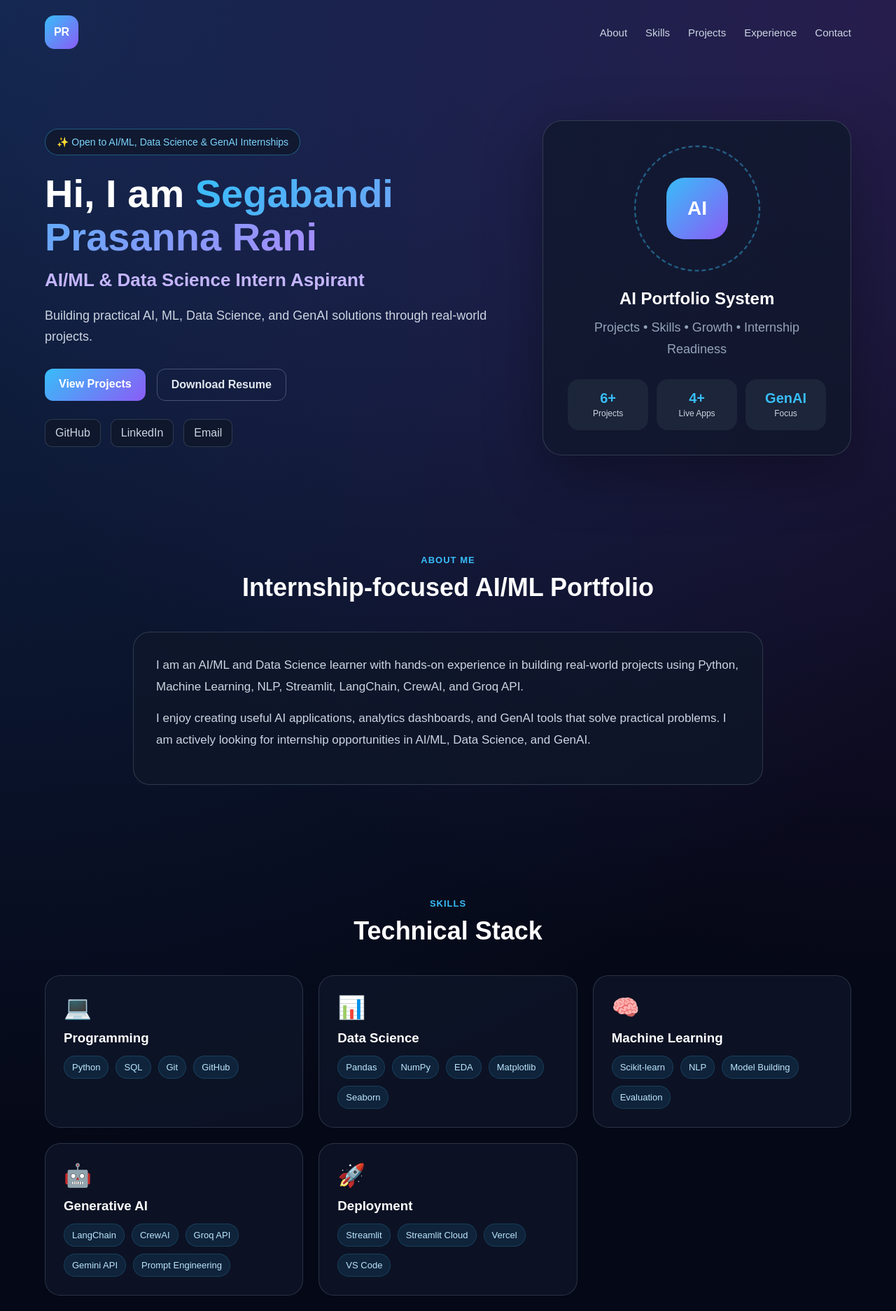
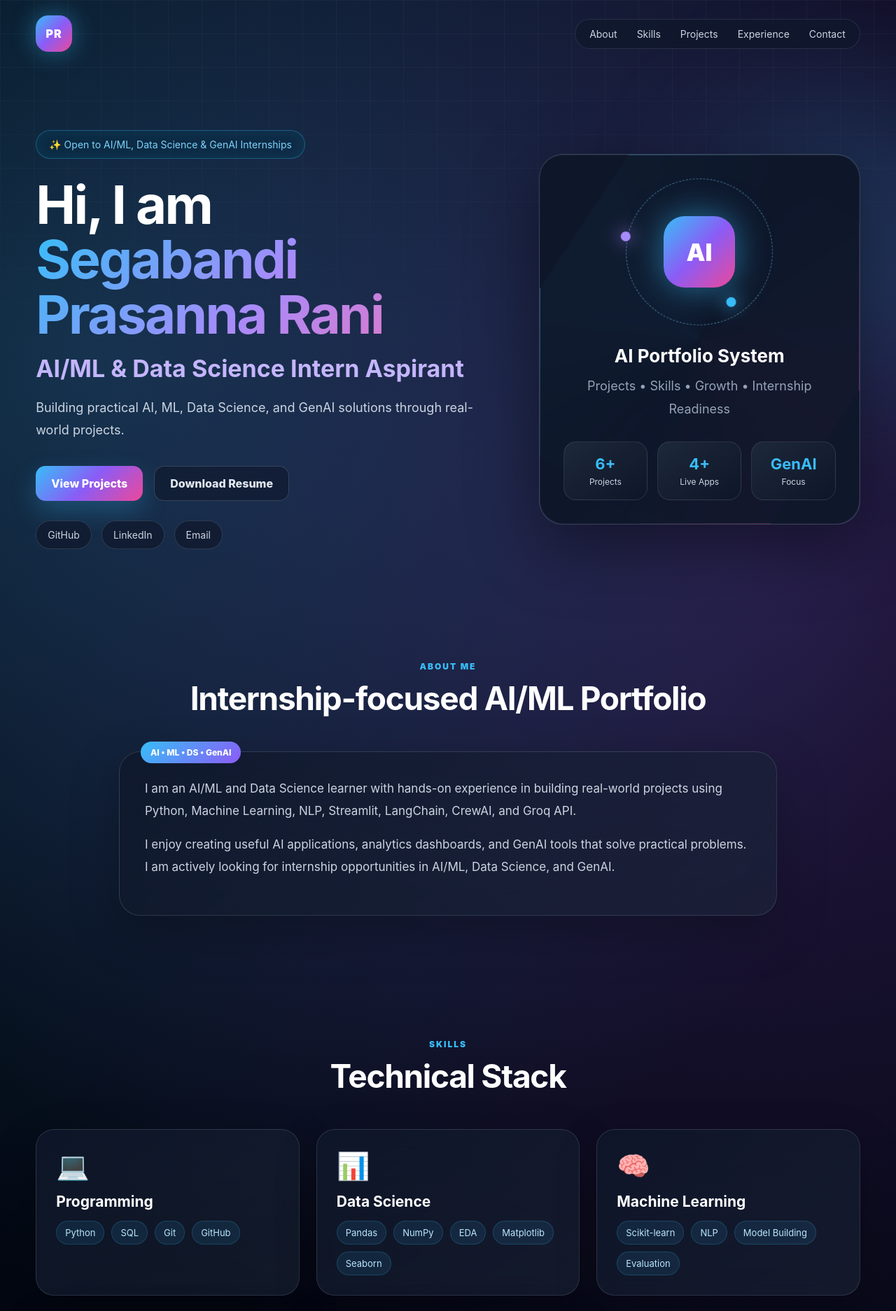
Before and after one commit to Prasannasegabandi36/prasanna-ai-ml-portfolio, a React (Vite) app: page / in a window 1280 px wide. Shown: the top 1874 px of the page at 70% size. Built offline with nearby package versions, Linux system fonts and the light colour scheme.

Commit message:
Update style.css

```diff
--- a/src/style.css
+++ b/src/style.css
@@ -9,9 +9,10 @@ html {
 }
 
 body {
-  font-family: Arial, Helvetica, sans-serif;
-  background: #050816;
+  font-family: Inter, Arial, Helvetica, sans-serif;
+  background: #030712;
   color: #ffffff;
+  overflow-x: hidden;
 }
 
 a {
@@ -22,14 +23,50 @@ a {
 .app {
   min-height: 100vh;
   background:
-    radial-gradient(circle at top left, rgba(59, 130, 246, 0.25), transparent 35%),
-    radial-gradient(circle at top right, rgba(168, 85, 247, 0.2), transparent 30%),
-    #050816;
+    radial-gradient(circle at 10% 10%, rgba(56, 189, 248, 0.22), transparent 28%),
+    radial-gradient(circle at 85% 15%, rgba(168, 85, 247, 0.22), transparent 30%),
+    radial-gradient(circle at 50% 100%, rgba(34, 197, 94, 0.08), transparent 35%),
+    #030712;
+  position: relative;
+}
+
+.app::before {
+  content: "";
+  position: fixed;
+  inset: 0;
+  background-image:
+    linear-gradient(rgba(255,255,255,0.035) 1px, transparent 1px),
+    linear-gradient(90deg, rgba(255,255,255,0.035) 1px, transparent 1px);
+  background-size: 48px 48px;
+  mask-image: linear-gradient(to bottom, black, transparent 80%);
+  pointer-events: none;
+  z-index: 0;
+}
+
+.app::after {
+  content: "";
+  position: fixed;
+  width: 420px;
+  height: 420px;
+  right: -160px;
+  top: 140px;
+  background: rgba(56, 189, 248, 0.18);
+  filter: blur(100px);
+  border-radius: 50%;
+  pointer-events: none;
+}
+
+.navbar,
+.hero,
+.section,
+footer {
+  position: relative;
+  z-index: 1;
 }
 
 .navbar {
-  width: 90%;
-  max-width: 1200px;
+  width: 92%;
+  max-width: 1220px;
   margin: auto;
   padding: 22px 0;
   display: flex;
@@ -38,21 +75,32 @@ a {
 }
 
 .logo {
-  width: 48px;
-  height: 48px;
-  border-radius: 14px;
-  background: linear-gradient(135deg, #38bdf8, #8b5cf6);
+  width: 52px;
+  height: 52px;
+  border-radius: 18px;
+  background: linear-gradient(135deg, #38bdf8, #8b5cf6, #ec4899);
   display: flex;
   align-items: center;
   justify-content: center;
-  font-weight: 800;
+  font-weight: 900;
+  letter-spacing: 1px;
+  box-shadow: 0 0 35px rgba(56, 189, 248, 0.45);
 }
 
 .navLinks {
   display: flex;
-  gap: 26px;
-  font-size: 15px;
+  gap: 28px;
+  padding: 12px 20px;
+  border-radius: 999px;
+  background: rgba(15, 23, 42, 0.65);
+  border: 1px solid rgba(148, 163, 184, 0.18);
+  backdrop-filter: blur(16px);
+}
+
+.navLinks a {
+  font-size: 14px;
   color: #cbd5e1;
+  transition: 0.25s ease;
 }
 
 .navLinks a:hover {
@@ -60,55 +108,61 @@ a {
 }
 
 .hero {
-  width: 90%;
-  max-width: 1200px;
+  width: 92%;
+  max-width: 1220px;
   margin: auto;
-  padding: 80px 0 60px;
+  padding: 90px 0 70px;
   display: grid;
-  grid-template-columns: 1.2fr 0.8fr;
-  gap: 50px;
+  grid-template-columns: 1.18fr 0.82fr;
+  gap: 58px;
   align-items: center;
 }
 
 .badge {
-  display: inline-block;
-  padding: 10px 16px;
-  border: 1px solid rgba(56, 189, 248, 0.4);
-  background: rgba(15, 23, 42, 0.8);
+  display: inline-flex;
+  align-items: center;
+  gap: 8px;
+  padding: 11px 18px;
+  border-radius: 999px;
+  background: rgba(8, 47, 73, 0.5);
+  border: 1px solid rgba(56, 189, 248, 0.35);
   color: #7dd3fc;
-  border-radius: 999px;
-  margin-bottom: 24px;
   font-size: 14px;
+  margin-bottom: 26px;
+  box-shadow: inset 0 0 20px rgba(56, 189, 248, 0.08);
 }
 
 .hero h1 {
-  font-size: 56px;
-  line-height: 1.1;
-  margin-bottom: 15px;
+  font-size: clamp(42px, 6vw, 76px);
+  line-height: 1.03;
+  letter-spacing: -2.5px;
+  margin-bottom: 18px;
 }
 
 .hero h1 span {
-  background: linear-gradient(135deg, #38bdf8, #a78bfa);
+  display: block;
+  background: linear-gradient(135deg, #38bdf8, #a78bfa, #f472b6);
   -webkit-background-clip: text;
   color: transparent;
 }
 
 .hero h2 {
+  font-size: clamp(22px, 3vw, 34px);
   color: #c4b5fd;
-  font-size: 26px;
   margin-bottom: 20px;
+  font-weight: 700;
 }
 
 .hero p {
-  max-width: 650px;
+  max-width: 680px;
   color: #cbd5e1;
   font-size: 18px;
-  line-height: 1.7;
+  line-height: 1.8;
 }
 
 .heroButtons,
 .contactButtons {
-  margin-top: 30px;
+  margin-top: 34px;
   display: flex;
   gap: 16px;
   flex-wrap: wrap;
@@ -116,69 +170,148 @@ a {
 
 .primaryBtn,
 .secondaryBtn {
-  padding: 13px 20px;
-  border-radius: 12px;
-  font-weight: 700;
-  display: inline-block;
+  padding: 14px 22px;
+  border-radius: 14px;
+  font-weight: 800;
+  display: inline-flex;
+  align-items: center;
+  justify-content: center;
+  min-height: 48px;
+  transition: 0.25s ease;
 }
 
 .primaryBtn {
-  background: linear-gradient(135deg, #38bdf8, #8b5cf6);
-  color: white;
+  background: linear-gradient(135deg, #38bdf8, #8b5cf6, #ec4899);
+  color: #ffffff;
+  box-shadow: 0 15px 35px rgba(56, 189, 248, 0.25);
+}
+
+.primaryBtn:hover {
+  transform: translateY(-3px);
+  box-shadow: 0 20px 45px rgba(139, 92, 246, 0.35);
 }
 
 .secondaryBtn {
-  border: 1px solid rgba(148, 163, 184, 0.4);
+  border: 1px solid rgba(148, 163, 184, 0.28);
   color: #e2e8f0;
+  background: rgba(15, 23, 42, 0.62);
+  backdrop-filter: blur(14px);
+}
+
+.secondaryBtn:hover {
+  transform: translateY(-3px);
+  border-color: rgba(56, 189, 248, 0.55);
 }
 
 .socialLinks {
-  margin-top: 26px;
+  margin-top: 28px;
   display: flex;
   gap: 14px;
   flex-wrap: wrap;
 }
 
 .socialLinks a {
-  padding: 10px 14px;
-  border-radius: 10px;
-  background: rgba(15, 23, 42, 0.85);
-  border: 1px solid rgba(148, 163, 184, 0.25);
+  padding: 11px 16px;
+  border-radius: 999px;
+  background: rgba(15, 23, 42, 0.68);
+  border: 1px solid rgba(148, 163, 184, 0.22);
   color: #cbd5e1;
+  font-size: 14px;
+  transition: 0.25s ease;
+}
+
+.socialLinks a:hover {
+  color: white;
+  border-color: rgba(56, 189, 248, 0.55);
+  transform: translateY(-3px);
 }
 
 .heroCard {
-  padding: 35px;
-  border-radius: 28px;
-  background: rgba(15, 23, 42, 0.75);
+  padding: 34px;
+  border-radius: 34px;
+  background:
+    linear-gradient(145deg, rgba(15, 23, 42, 0.9), rgba(30, 41, 59, 0.55));
   border: 1px solid rgba(148, 163, 184, 0.25);
-  box-shadow: 0 25px 80px rgba(0, 0, 0, 0.35);
+  box-shadow:
+    0 30px 100px rgba(0, 0, 0, 0.45),
+    inset 0 1px 0 rgba(255, 255, 255, 0.08);
+  backdrop-filter: blur(18px);
   text-align: center;
+  position: relative;
+  overflow: hidden;
+}
+
+.heroCard::before {
+  content: "";
+  position: absolute;
+  inset: -2px;
+  background: conic-gradient(from 180deg, transparent, rgba(56, 189, 248, 0.45), transparent, rgba(236, 72, 153, 0.38), transparent);
+  animation: spinBorder 6s linear infinite;
+  z-index: -1;
+}
+
+.heroCard::after {
+  content: "";
+  position: absolute;
+  inset: 1px;
+  background: rgba(15, 23, 42, 0.92);
+  border-radius: 33px;
+  z-index: -1;
+}
+
+@keyframes spinBorder {
+  to {
+    transform: rotate(360deg);
+  }
 }
 
 .orbit {
-  width: 180px;
-  height: 180px;
+  width: 210px;
+  height: 210px;
   border-radius: 50%;
-  margin: 0 auto 25px;
-  border: 2px dashed rgba(56, 189, 248, 0.5);
+  margin: 0 auto 28px;
+  border: 1px dashed rgba(125, 211, 252, 0.55);
   display: flex;
   align-items: center;
   justify-content: center;
-  animation: rotate 14s linear infinite;
+  animation: rotate 16s linear infinite;
+  position: relative;
+}
+
+.orbit::before,
+.orbit::after {
+  content: "";
+  position: absolute;
+  width: 14px;
+  height: 14px;
+  border-radius: 50%;
+  background: #38bdf8;
+  box-shadow: 0 0 25px #38bdf8;
+}
+
+.orbit::before {
+  top: 12px;
+}
+
+.orbit::after {
+  bottom: 22px;
+  right: 20px;
+  background: #a78bfa;
+  box-shadow: 0 0 25px #a78bfa;
 }
 
 .orbitCenter {
-  width: 88px;
-  height: 88px;
-  border-radius: 26px;
-  background: linear-gradient(135deg, #38bdf8, #8b5cf6);
+  width: 102px;
+  height: 102px;
+  border-radius: 30px;
+  background: linear-gradient(135deg, #38bdf8, #8b5cf6, #ec4899);
   display: flex;
   align-items: center;
   justify-content: center;
-  font-weight: 900;
-  font-size: 28px;
-  animation: rotateBack 14s linear infinite;
+  font-weight: 950;
+  font-size: 34px;
+  animation: rotateBack 16s linear infinite;
+  box-shadow: 0 0 48px rgba(56, 189, 248, 0.55);
 }
 
 @keyframes rotate {
@@ -202,7 +335,7 @@ a {
 }
 
 .heroCard h3 {
-  font-size: 24px;
+  font-size: 26px;
   margin-bottom: 12px;
 }
 
@@ -211,68 +344,91 @@ a {
 }
 
 .statsGrid {
-  margin-top: 28px;
+  margin-top: 30px;
   display: grid;
   grid-template-columns: repeat(3, 1fr);
-  gap: 12px;
+  gap: 14px;
 }
 
 .statsGrid div {
-  padding: 16px 10px;
-  border-radius: 16px;
-  background: rgba(30, 41, 59, 0.85);
+  padding: 18px 10px;
+  border-radius: 18px;
+  background:
+    linear-gradient(145deg, rgba(30, 41, 59, 0.96), rgba(15, 23, 42, 0.86));
+  border: 1px solid rgba(148, 163, 184, 0.18);
 }
 
 .statsGrid strong {
   display: block;
   color: #38bdf8;
-  font-size: 20px;
+  font-size: 22px;
 }
 
 .statsGrid span {
+  display: block;
+  margin-top: 5px;
   font-size: 12px;
   color: #cbd5e1;
 }
 
 .section {
-  width: 90%;
-  max-width: 1200px;
+  width: 92%;
+  max-width: 1220px;
   margin: auto;
-  padding: 80px 0;
+  padding: 86px 0;
 }
 
 .sectionHeader {
   text-align: center;
-  margin-bottom: 42px;
+  margin-bottom: 48px;
 }
 
 .sectionHeader span {
+  display: inline-block;
   color: #38bdf8;
-  font-weight: 700;
+  font-weight: 900;
   text-transform: uppercase;
-  letter-spacing: 1px;
-  font-size: 13px;
+  letter-spacing: 2px;
+  font-size: 12px;
+  margin-bottom: 10px;
 }
 
 .sectionHeader h2 {
-  font-size: 36px;
-  margin-top: 10px;
+  font-size: clamp(30px, 4vw, 46px);
+  letter-spacing: -1.3px;
 }
 
 .aboutBox {
-  max-width: 900px;
+  max-width: 940px;
   margin: auto;
-  padding: 32px;
-  border-radius: 24px;
-  background: rgba(15, 23, 42, 0.75);
-  border: 1px solid rgba(148, 163, 184, 0.25);
+  padding: 36px;
+  border-radius: 30px;
+  background:
+    linear-gradient(145deg, rgba(15, 23, 42, 0.82), rgba(30, 41, 59, 0.5));
+  border: 1px solid rgba(148, 163, 184, 0.22);
+  backdrop-filter: blur(18px);
+  box-shadow: 0 24px 70px rgba(0, 0, 0, 0.25);
+  position: relative;
+}
+
+.aboutBox::before {
+  content: "AI • ML • DS • GenAI";
+  position: absolute;
+  top: -15px;
+  left: 30px;
+  padding: 8px 14px;
+  border-radius: 999px;
+  background: linear-gradient(135deg, #38bdf8, #8b5cf6);
+  color: white;
+  font-size: 12px;
+  font-weight: 800;
 }
 
 .aboutBox p {
   color: #cbd5e1;
-  line-height: 1.8;
+  line-height: 1.9;
   font-size: 17px;
-  margin-bottom: 15px;
+  margin-bottom: 16px;
 }
 
 .skillsGrid,
@@ -280,36 +436,61 @@ a {
 .whyGrid {
   display: grid;
   grid-template-columns: repeat(3, 1fr);
-  gap: 22px;
+  gap: 24px;
 }
 
 .skillCard,
 .projectCard,
 .whyGrid div,
 .contactCard {
-  padding: 26px;
-  border-radius: 22px;
-  background: rgba(15, 23, 42, 0.78);
-  border: 1px solid rgba(148, 163, 184, 0.22);
-  transition: 0.3s ease;
+  padding: 28px;
+  border-radius: 26px;
+  background:
+    linear-gradient(145deg, rgba(15, 23, 42, 0.86), rgba(30, 41, 59, 0.52));
+  border: 1px solid rgba(148, 163, 184, 0.2);
+  backdrop-filter: blur(16px);
+  box-shadow: 0 20px 60px rgba(0, 0, 0, 0.22);
+  transition: 0.28s ease;
+  position: relative;
+  overflow: hidden;
+}
+
+.skillCard::before,
+.projectCard::before,
+.whyGrid div::before {
+  content: "";
+  position: absolute;
+  inset: 0;
+  background: linear-gradient(135deg, rgba(56, 189, 248, 0.13), transparent 38%, rgba(168, 85, 247, 0.12));
+  opacity: 0;
+  transition: 0.28s ease;
 }
 
 .skillCard:hover,
 .projectCard:hover,
 .whyGrid div:hover {
-  transform: translateY(-6px);
-  border-color: rgba(56, 189, 248, 0.55);
+  transform: translateY(-8px);
+  border-color: rgba(56, 189, 248, 0.58);
+  box-shadow: 0 28px 80px rgba(56, 189, 248, 0.13);
+}
+
+.skillCard:hover::before,
+.projectCard:hover::before,
+.whyGrid div:hover::before {
+  opacity: 1;
 }
 
 .skillIcon {
-  font-size: 32px;
-  margin-bottom: 14px;
+  font-size: 38px;
+  margin-bottom: 16px;
 }
 
 .skillCard h3,
 .projectCard h3,
 .whyGrid h3 {
-  margin-bottom: 14px;
+  font-size: 21px;
+  margin-bottom: 15px;
+  position: relative;
 }
 
 .skillTags,
@@ -317,50 +498,59 @@ a {
   display: flex;
   gap: 10px;
   flex-wrap: wrap;
+  position: relative;
 }
 
 .skillTags span,
 .techTags span {
-  padding: 8px 11px;
+  padding: 8px 12px;
   border-radius: 999px;
   font-size: 13px;
   background: rgba(56, 189, 248, 0.1);
   color: #bae6fd;
-  border: 1px solid rgba(56, 189, 248, 0.18);
+  border: 1px solid rgba(56, 189, 248, 0.2);
 }
 
 .filterBox {
   display: flex;
   justify-content: center;
-  gap: 12px;
-  margin-bottom: 30px;
+  gap: 13px;
+  margin-bottom: 34px;
   flex-wrap: wrap;
 }
 
 .filterBox button {
-  padding: 10px 16px;
+  padding: 11px 18px;
   border-radius: 999px;
-  border: 1px solid rgba(148, 163, 184, 0.3);
-  background: rgba(15, 23, 42, 0.8);
+  border: 1px solid rgba(148, 163, 184, 0.28);
+  background: rgba(15, 23, 42, 0.78);
   color: #cbd5e1;
   cursor: pointer;
+  font-weight: 700;
+  transition: 0.25s ease;
 }
 
 .filterBox button.active,
 .filterBox button:hover {
   background: linear-gradient(135deg, #38bdf8, #8b5cf6);
   color: white;
+  border-color: transparent;
+  box-shadow: 0 14px 35px rgba(56, 189, 248, 0.22);
 }
 
 .projectTop {
   display: flex;
   justify-content: space-between;
-  margin-bottom: 15px;
+  margin-bottom: 16px;
+  position: relative;
 }
 
 .projectTop span {
   color: #38bdf8;
-  font-weight: 700;
+  font-weight: 900;
+  font-size: 13px;
+  text-transform: uppercase;
+  letter-spacing: 1px;
 }
 
 .projectTop small {
@@ -372,33 +562,55 @@ a {
 .timelineItem p,
 .contactCard p {
   color: #cbd5e1;
-  line-height: 1.7;
+  line-height: 1.75;
+  position: relative;
 }
 
 .projectLinks {
   display: flex;
   gap: 12px;
-  margin-top: 22px;
+  margin-top: 24px;
+  position: relative;
 }
 
 .projectLinks a {
-  padding: 10px 13px;
-  border-radius: 10px;
-  background: rgba(30, 41, 59, 0.9);
+  padding: 11px 14px;
+  border-radius: 12px;
+  background: rgba(30, 41, 59, 0.92);
   color: #e2e8f0;
   font-size: 14px;
+  font-weight: 800;
+  border: 1px solid rgba(148, 163, 184, 0.18);
+  transition: 0.25s ease;
+}
+
+.projectLinks a:hover {
+  background: rgba(56, 189, 248, 0.16);
+  color: #7dd3fc;
+  transform: translateY(-2px);
 }
 
 .timeline {
-  max-width: 850px;
+  max-width: 900px;
   margin: auto;
+  position: relative;
+}
+
+.timeline::before {
+  content: "";
+  position: absolute;
+  left: 8px;
+  top: 10px;
+  bottom: 10px;
+  width: 2px;
+  background: linear-gradient(to bottom, #38bdf8, #8b5cf6, transparent);
 }
 
 .timelineItem {
   display: grid;
-  grid-template-columns: 28px 1fr;
+  grid-template-columns: 34px 1fr;
   gap: 18px;
-  margin-bottom: 30px;
+  margin-bottom: 32px;
 }
 
 .timelineDot {
@@ -406,11 +618,22 @@ a {
   height: 18px;
   border-radius: 50%;
   background: linear-gradient(135deg, #38bdf8, #8b5cf6);
-  margin-top: 6px;
+  margin-top: 7px;
+  box-shadow: 0 0 28px rgba(56, 189, 248, 0.65);
+  z-index: 1;
 }
 
 .timelineItem h3 {
   margin-bottom: 8px;
+  font-size: 21px;
+}
+
+.whyGrid div {
+  text-align: left;
+}
+
+.whyGrid h3 {
+  color: #ffffff;
 }
 
 .contactSection {
@@ -418,29 +641,61 @@ a {
 }
 
 .contactCard {
-  max-width: 800px;
+  max-width: 820px;
   margin: auto;
+  padding: 46px;
+  background:
+    linear-gradient(145deg, rgba(8, 47, 73, 0.72), rgba(30, 41, 59, 0.62)),
+    radial-gradient(circle at top right, rgba(236, 72, 153, 0.2), transparent 38%);
 }
 
 .contactCard h2 {
-  font-size: 34px;
-  margin-bottom: 15px;
+  font-size: 40px;
+  margin-bottom: 16px;
+  letter-spacing: -1px;
 }
 
 footer {
   text-align: center;
-  padding: 28px;
+  padding: 30px;
   color: #94a3b8;
-  border-top: 1px solid rgba(148, 163, 184, 0.15);
+  border-top: 1px solid rgba(148, 163, 184, 0.14);
 }
 
-@media (max-width: 900px) {
+@media (max-width: 980px) {
   .hero {
     grid-template-columns: 1fr;
+    padding-top: 55px;
+  }
+
+  .heroCard {
+    max-width: 520px;
+    margin: auto;
+  }
+
+  .skillsGrid,
+  .projectsGrid,
+  .whyGrid {
+    grid-template-columns: 1fr 1fr;
+  }
+}
+
+@media (max-width: 680px) {
+  .navbar {
+    width: 90%;
+  }
+
+  .navLinks {
+    display: none;
+  }
+
+  .hero,
+  .section {
+    width: 90%;
   }
 
   .hero h1 {
-    font-size: 42px;
+    letter-spacing: -1.5px;
   }
 
   .skillsGrid,
@@ -449,11 +704,21 @@ footer {
     grid-template-columns: 1fr;
   }
 
-  .navLinks {
-    display: none;
-  }
-
   .statsGrid {
     grid-template-columns: 1fr;
   }
+
+  .heroButtons,
+  .contactButtons {
+    flex-direction: column;
+  }
+
+  .primaryBtn,
+  .secondaryBtn {
+    width: 100%;
+  }
+
+  .contactCard {
+    padding: 30px;
+  }
 }
```
